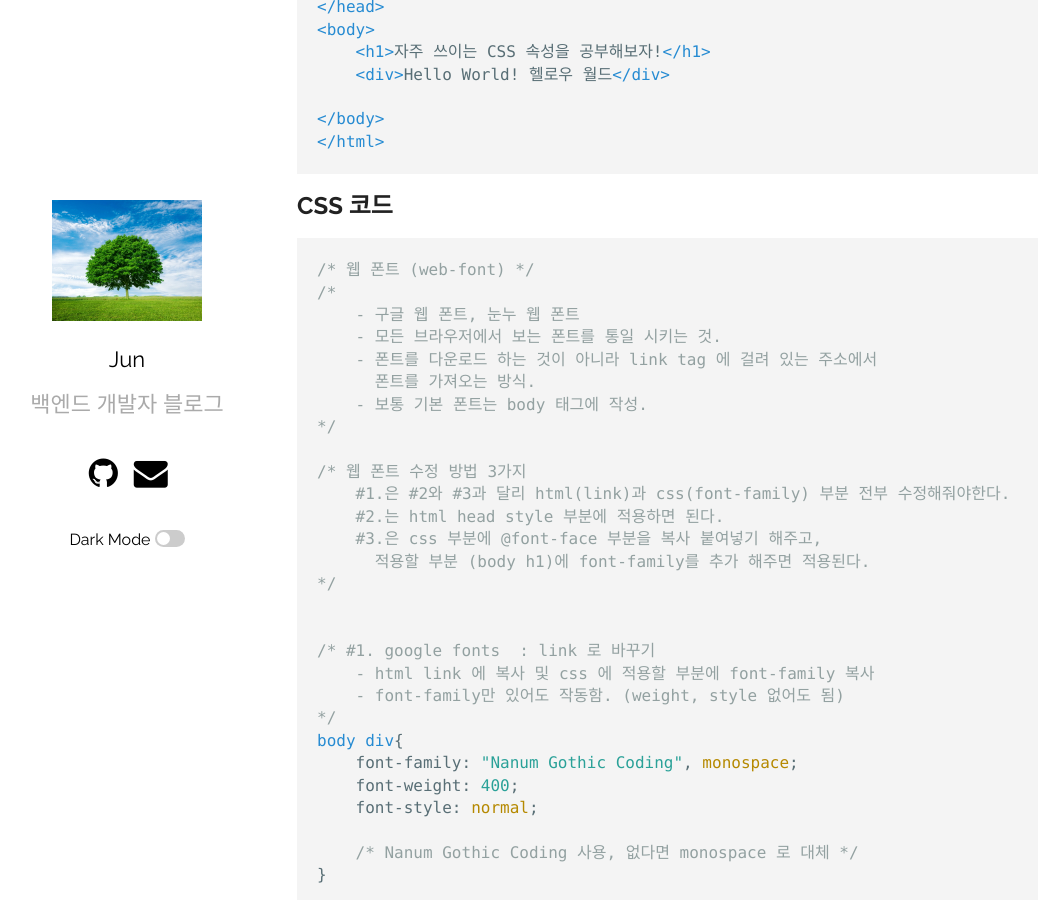
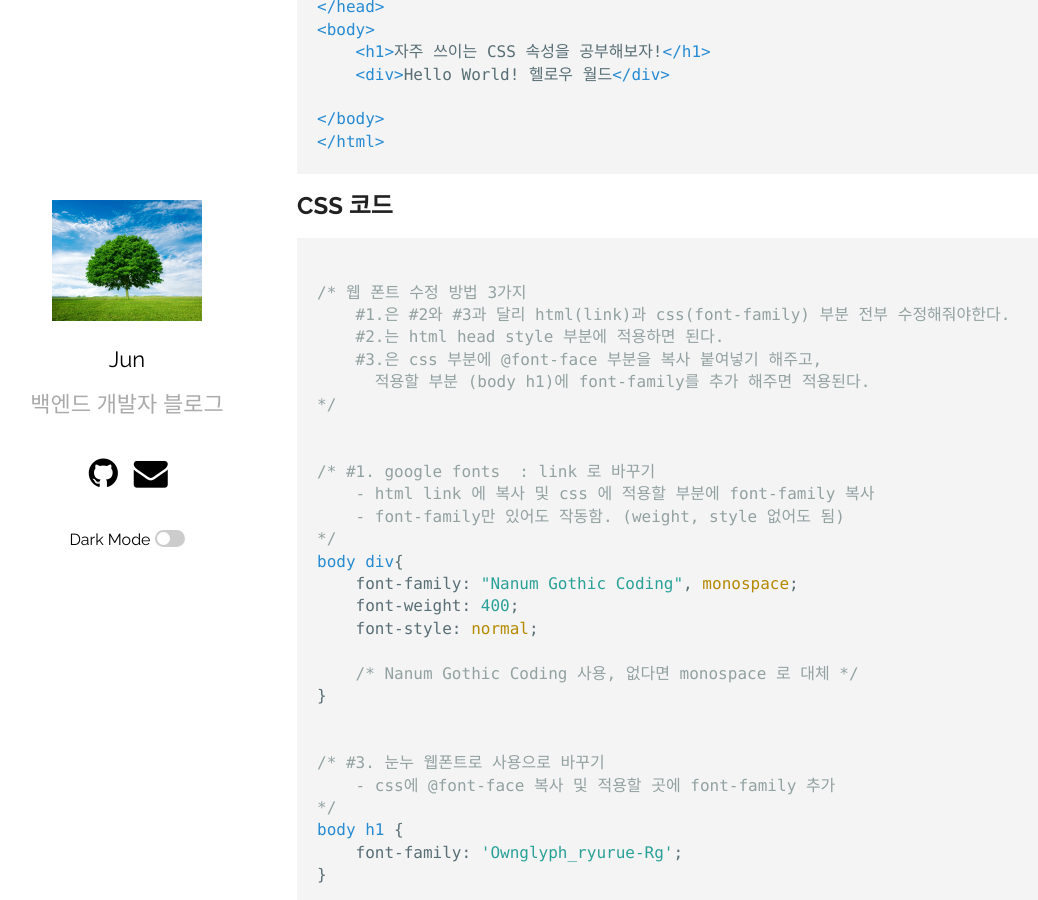
Before and after one commit to ymind14563/ymind14563.github.io, a Jekyll site: the page built from _posts/2024-05-25-blog(3).markdown, in a window 1280 px wide and 900 px high, scrolled down 667 px. Shown: the whole window, without its empty margins (58-1096 px from the left). Built offline with Jekyll 4.4.1, drawn with Linux system fonts in a browser that asks for light colours.

Commit message:
edit blog

````diff
--- a/_posts/2024-05-25-blog(3).markdown
+++ b/_posts/2024-05-25-blog(3).markdown
@@ -41,14 +41,6 @@ categories: CSS
 
 
 ```css
-/* 웹 폰트 (web-font) */
-/*
-    - 구글 웹 폰트, 눈누 웹 폰트
-    - 모든 브라우저에서 보는 폰트를 통일 시키는 것.
-    - 폰트를 다운로드 하는 것이 아니라 link tag 에 걸려 있는 주소에서
-      폰트를 가져오는 방식.
-    - 보통 기본 폰트는 body 태그에 작성.
-*/
 
 /* 웹 폰트 수정 방법 3가지
     #1.은 #2와 #3과 달리 html(link)과 css(font-family) 부분 전부 수정해줘야한다.
@@ -109,6 +101,8 @@ body h1 {
 <link rel="preconnect" href="https://fonts.gstatic.com" crossorigin>
 <link href="https://fonts.googleapis.com/css2?family=Nanum+Gothic+Coding&display=swap" rel="stylesheet">
 ```
+
+<br>
 
 ```css
 /* CSS에서 폰트 적용 */
````
Also changed, not shown: other parts of _posts/2024-05-25-blog(3).markdown (+0 -1 lines).
